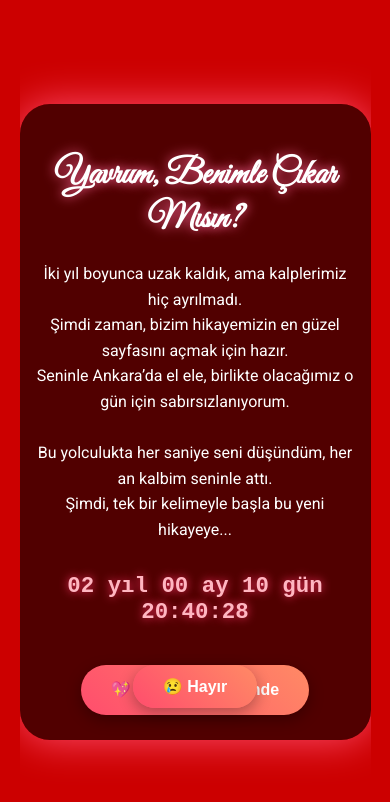
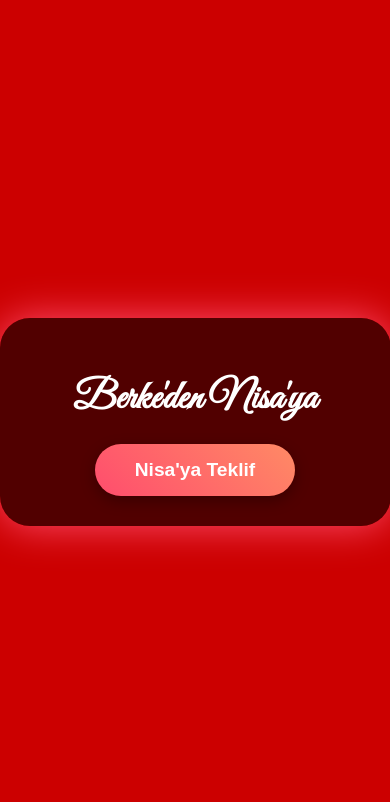
Before and after one commit to AlazOflaz06/seniseviyorum, a plain HTML site: page index.html in a window 390 px wide. Drawn offline with Linux system fonts and the light colour scheme.

Commit message:
Update index.html

```diff
--- a/index.html
+++ b/index.html
@@ -1,243 +1,93 @@
-<!DOCTYPE html>
-<html lang="tr">
+<!DOCTYPE html><html lang="tr">
 <head>
 <meta charset="UTF-8" />
 <meta name="viewport" content="width=device-width, initial-scale=1" />
-<title>Yavrum, Benimle Çıkar Mısın?</title>
+<title>Nisa'ya Özel Teklif</title>
 <style>
-  @import url('https://fonts.googleapis.com/css2?family=Great+Vibes&family=Roboto&display=swap');
+  @import url('https://fonts.googleapis.com/css2?family=Great+Vibes&family=Roboto&display=swap');{ box-sizing: border-box; }
 
-  * {
-    box-sizing: border-box;
+
+body, html { margin: 0; padding: 0; height: 100%; background: #cc0000; font-family: 'Roboto', sans-serif; color: #fff; display: flex; justify-content: center; align-items: center; text-align: center; }
+
+.container { background: rgba(0,0,0,0.6); padding: 30px 20px; border-radius: 30px; max-width: 90vw; width: 400px; box-shadow: 0 0 40px #ff4d6d; position: relative; }
+
+h1 { font-family: 'Great Vibes', cursive; font-size: 2.5rem; margin-bottom: 20px; }
+
+p { font-size: 1.1rem; line-height: 1.6; margin-bottom: 40px; }
+
+#timer { font-family: monospace; font-size: 1.4rem; font-weight: 700; margin-top: 30px; color: #ffb6c1; }
+
+.btn { background: linear-gradient(45deg, #ff4d6d, #ff8a65); border: none; border-radius: 50px; padding: 15px 40px; font-size: 1.2rem; font-weight: bold; color: white; cursor: pointer; box-shadow: 0 5px 15px rgba(0,0,0,0.3); transition: transform 0.3s ease, background 0.3s ease; user-select: none; }
+
+.btn:hover { background: linear-gradient(45deg, #ff6f91, #ff9472); transform: scale(1.05); }
+
+#noBtn { position: absolute; }
+
+.hidden { display: none; } </style>
+
+</head>
+<body><div class="container" id="girisEkrani">
+  <h1>Berke'den Nisa'ya</h1>
+  <button class="btn" onclick="showTeklif()">Nisa'ya Teklif</button>
+</div><div class="container hidden" id="teklifEkrani">
+  <h1>Benimle çıkar mısın, yavrum?</h1>
+  <div class="btns">
+    <button class="btn" onclick="showTesekkur()">💖 Evet</button>
+    <button class="btn" id="noBtn">😢 Hayır</button>
+  </div>
+</div><div class="container hidden" id="tesekkurEkrani">
+  <h1>Teşekkür ederim prensesim 💖</h1>
+  <p>27 Temmuz 2025 saat 00.00'dan itibaren geçen süre:</p>
+  <div id="timer">00 yıl 00 ay 00 gün 00:00:00</div>
+  <p style="margin-top: 20px; font-weight: bold;">Buda bizim sevgili olduğumuzdan beri geçen zaman...</p>
+</div><script>
+  function showTeklif() {
+    document.getElementById("girisEkrani").classList.add("hidden");
+    document.getElementById("teklifEkrani").classList.remove("hidden");
   }
 
-  body, html {
-    margin: 0; padding: 0;
-    height: 100%;
-    background: #cc0000;
-    font-family: 'Roboto', sans-serif;
-    color: #fff;
-    display: flex;
-    justify-content: center;
-    align-items: center;
-    text-align: center;
-    overflow: hidden;
+  function showTesekkur() {
+    document.getElementById("teklifEkrani").classList.add("hidden");
+    document.getElementById("tesekkurEkrani").classList.remove("hidden");
   }
 
-  .container {
-    background: rgba(0,0,0,0.6);
-    padding: 30px 20px;
-    border-radius: 30px;
-    max-width: 90vw;
-    width: 400px;
-    box-shadow: 0 0 40px #ff4d6d;
-    position: relative;
-  }
+  // Hayır butonu kaçma efekti
+  const noBtn = document.getElementById("noBtn");
+  noBtn.addEventListener("mouseenter", () => {
+    const container = document.getElementById("teklifEkrani");
+    const rect = container.getBoundingClientRect();
+    const maxX = rect.width - noBtn.offsetWidth;
+    const maxY = rect.height - noBtn.offsetHeight;
+    const randomX = Math.floor(Math.random() * maxX);
+    const randomY = Math.floor(Math.random() * maxY);
+    noBtn.style.left = randomX + "px";
+    noBtn.style.top = randomY + "px";
+  });
 
-  h1 {
-    font-family: 'Great Vibes', cursive;
-    font-size: 2.8rem;
-    margin-bottom: 20px;
-    text-shadow: 0 0 12px #ff6699;
-  }
+  // Sayaç – 27 Temmuz 2025 00:00
+  const startDate = new Date("2025-07-27T00:00:00Z").getTime();
+  const timerEl = document.getElementById("timer");
 
-  p {
-    font-size: 1.1rem;
-    line-height: 1.6;
-    margin-bottom: 40px;
-    min-height: 120px;
-  }
-
-  #timer {
-    font-family: monospace;
-    font-size: 1.4rem;
-    font-weight: 700;
-    margin-bottom: 40px;
-    color: #ffb6c1;
-    text-shadow: 0 0 10px #ff3366;
-  }
-
-  .btns {
-    display: flex;
-    justify-content: center;
-    gap: 30px;
-    position: relative;
-    height: 50px;
-  }
-
-  button {
-    background: linear-gradient(45deg, #ff4d6d, #ff8a65);
-    border: none;
-    border-radius: 50px;
-    padding: 15px 40px;
-    font-size: 1.2rem;
-    font-weight: bold;
-    color: white;
-    cursor: pointer;
-    box-shadow: 0 5px 15px rgba(0,0,0,0.3);
-    transition: transform 0.3s ease, background 0.3s ease;
-    position: relative;
-    user-select: none;
-  }
-
-  button:hover {
-    background: linear-gradient(45deg, #ff6f91, #ff9472);
-    transform: scale(1.05);
-  }
-
-  #noBtn {
-    position: absolute;
-  }
-
-  .hidden {
-    display: none;
-  }
-
-  @media (max-width: 480px) {
-    .container {
-      width: 95vw;
-      padding: 25px 15px;
-    }
-    h1 {
-      font-size: 2.2rem;
-    }
-    p {
-      font-size: 1rem;
-      min-height: auto;
-      margin-bottom: 30px;
-    }
-    button {
-      padding: 12px 30px;
-      font-size: 1rem;
-    }
-  }
-</style>
-</head>
-<body>
-
-<div class="container" id="offerContainer">
-  <h1>Yavrum, Benimle Çıkar Mısın?</h1>
-  <p id="offerMsg">
-    İki yıl boyunca uzak kaldık, ama kalplerimiz hiç ayrılmadı.<br>
-    Şimdi zaman, bizim hikayemizin en güzel sayfasını açmak için hazır.<br>
-    Seninle Ankara’da el ele, birlikte olacağımız o gün için sabırsızlanıyorum.<br><br>
-    Bu yolculukta her saniye seni düşündüm, her an kalbim seninle attı.<br>
-    Şimdi, tek bir kelimeyle başla bu yeni hikayeye...
-  </p>
-
-  <div id="timer">00 yıl 00 ay 00 gün 00:00:00</div>
-
-  <div class="btns">
-    <button id="yesBtn">💖 Evet, kalbim sende</button>
-    <button id="noBtn">😢 Hayır</button>
-  </div>
-</div>
-
-<div class="container hidden" id="thankYouContainer" style="display:none;">
-  <h1>Teşekkürler, Yavrum! ❤️</h1>
-  <p>Sevgili olduğumuzdan beri geçen süre:</p>
-  <div id="loveTimer" style="font-family: monospace; font-size: 1.6rem; font-weight: 700; color: #ffb6c1; text-shadow: 0 0 10px #ff3366;"></div>
-</div>
-
-<script>
-  const offerContainer = document.getElementById('offerContainer');
-  const thankYouContainer = document.getElementById('thankYouContainer');
-  const yesBtn = document.getElementById('yesBtn');
-  const noBtn = document.getElementById('noBtn');
-  const timer = document.getElementById('timer');
-  const loveTimer = document.getElementById('loveTimer');
-
-  // Sayaç başlangıç tarihi: 27 Temmuz 2023 00:00:00 (UTC)
-  const startDate = new Date("2023-07-27T00:00:00Z").getTime();
-
-  // Genel geçen süre sayaçı (teklif öncesi)
   function updateTimer() {
     const now = Date.now();
     let diff = now - startDate;
 
     if (diff < 0) {
-      timer.innerText = "Henüz başlamadı...";
+      timerEl.innerText = "Henüz başlamadı...";
       return;
     }
 
-    const ms = diff % 1000;
-    diff = Math.floor(diff / 1000);
-    const seconds = diff % 60;
-    diff = Math.floor(diff / 60);
-    const minutes = diff % 60;
-    diff = Math.floor(diff / 60);
-    const hours = diff % 24;
-    diff = Math.floor(diff / 24);
-    const days = diff % 30;
-    diff = Math.floor(diff / 30);
-    const months = diff % 12;
-    const years = Math.floor(diff / 12);
+    const seconds = Math.floor(diff / 1000) % 60;
+    const minutes = Math.floor(diff / (1000 * 60)) % 60;
+    const hours = Math.floor(diff / (1000 * 60 * 60)) % 24;
+    const days = Math.floor(diff / (1000 * 60 * 60 * 24)) % 30;
+    const months = Math.floor(diff / (1000 * 60 * 60 * 24 * 30)) % 12;
+    const years = Math.floor(diff / (1000 * 60 * 60 * 24 * 365));
 
-    function pad(n) {
-      return n.toString().padStart(2, '0');
-    }
-
-    timer.innerText = `${pad(years)} yıl ${pad(months)} ay ${pad(days)} gün ${pad(hours)}:${pad(minutes)}:${pad(seconds)}`;
+    const pad = (n) => n.toString().padStart(2, '0');
+    timerEl.innerText = `${pad(years)} yıl ${pad(months)} ay ${pad(days)} gün ${pad(hours)}:${pad(minutes)}:${pad(seconds)}`;
   }
 
-  setInterval(updateTimer, 500);
-  updateTimer();
-
-  // Hayır butonu kaçma davranışı
-  noBtn.addEventListener('mouseenter', () => {
-    const containerRect = offerContainer.getBoundingClientRect();
-    const btnWidth = noBtn.offsetWidth;
-    const btnHeight = noBtn.offsetHeight;
-
-    // Yeni rastgele pozisyon (container içinde)
-    const maxX = containerRect.width - btnWidth;
-    const maxY = containerRect.height - btnHeight;
-
-    const randomX = Math.floor(Math.random() * maxX);
-    const randomY = Math.floor(Math.random() * maxY);
-
-    noBtn.style.left = randomX + 'px';
-    noBtn.style.top = randomY + 'px';
-  });
-
-  // Evet butonuna basınca teşekkür ve sevgili süresi göster
-  yesBtn.addEventListener('click', () => {
-    offerContainer.style.display = 'none';
-    thankYouContainer.style.display = 'block';
-
-    function updateLoveTimer() {
-      const now = Date.now();
-      let diff = now - startDate;
-
-      if (diff < 0) {
-        loveTimer.innerText = "Henüz başlamadı...";
-        return;
-      }
-
-      const ms = diff % 1000;
-      diff = Math.floor(diff / 1000);
-      const seconds = diff % 60;
-      diff = Math.floor(diff / 60);
-      const minutes = diff % 60;
-      diff = Math.floor(diff / 60);
-      const hours = diff % 24;
-      diff = Math.floor(diff / 24);
-      const days = diff % 30;
-      diff = Math.floor(diff / 30);
-      const months = diff % 12;
-      const years = Math.floor(diff / 12);
-
-      function pad(n) {
-        return n.toString().padStart(2, '0');
-      }
-
-      loveTimer.innerText = `${pad(years)} yıl ${pad(months)} ay ${pad(days)} gün ${pad(hours)}:${pad(minutes)}:${pad(seconds)}`;
-    }
-
-    setInterval(updateLoveTimer, 500);
-    updateLoveTimer();
-  });
-</script>
-
-</body>
+  setInterval(updateTimer, 1000);
+</script></body>
 </html>
```
